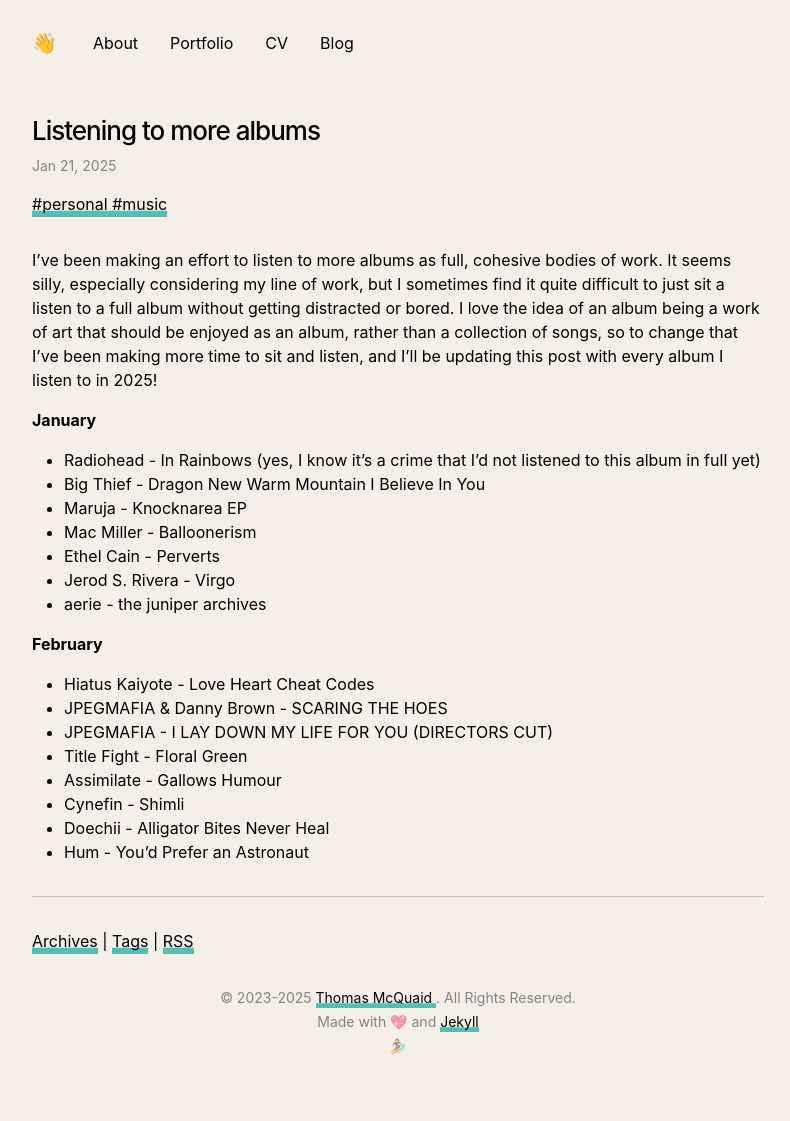
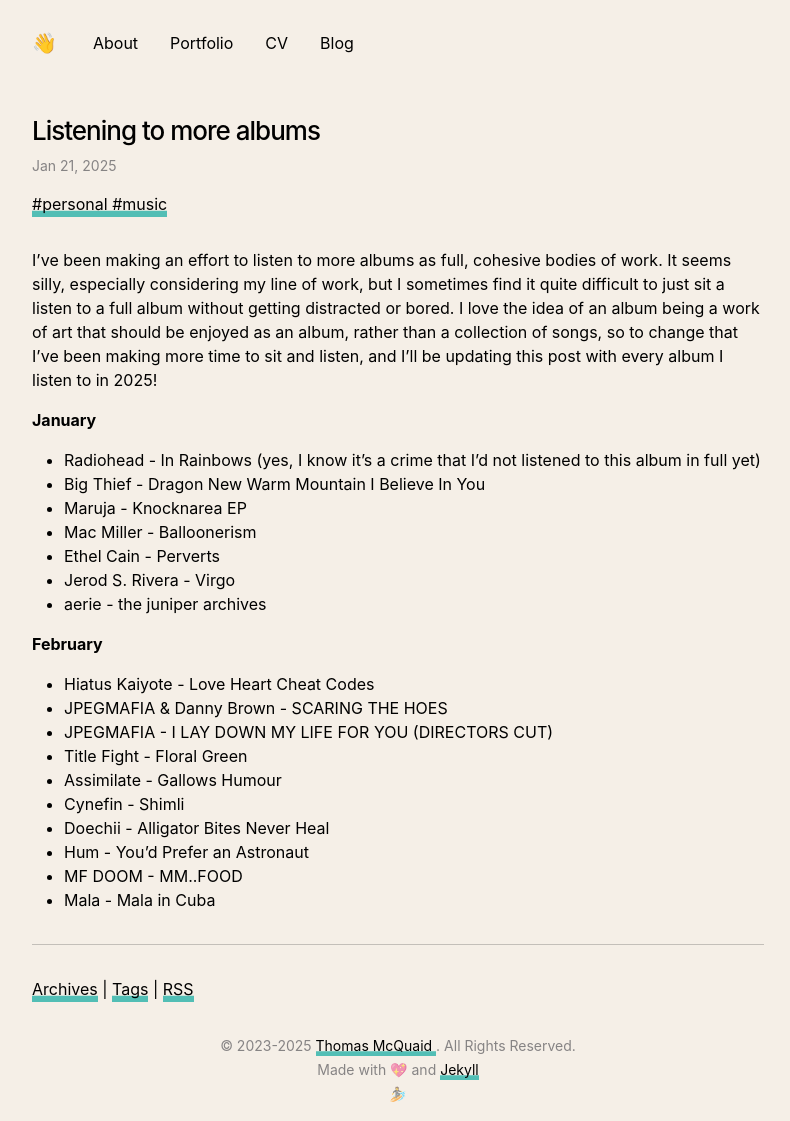
Before and after one commit to thomasmcquaidee/thomasmcquaidee.github.io, a Jekyll site: the page built from _posts/2025-01-21-listening-to-more-albums.md, in a window 1280 px wide. Shown: the whole page, without its empty margins (242-1032 px from the left). Built offline with Jekyll 4.4.1, drawn with Linux system fonts in a browser that asks for light colours; before the commit the page ends 1073 px from its top, so only the background shows below that.

Commit message:
Update 2025-01-21-listening-to-more-albums.md

```diff
--- a/_posts/2025-01-21-listening-to-more-albums.md
+++ b/_posts/2025-01-21-listening-to-more-albums.md
@@ -27,3 +27,5 @@
 - Cynefin - Shimli
 - Doechii - Alligator Bites Never Heal
 - Hum - You'd Prefer an Astronaut
+- MF DOOM - MM..FOOD
+- Mala - Mala in Cuba
```
